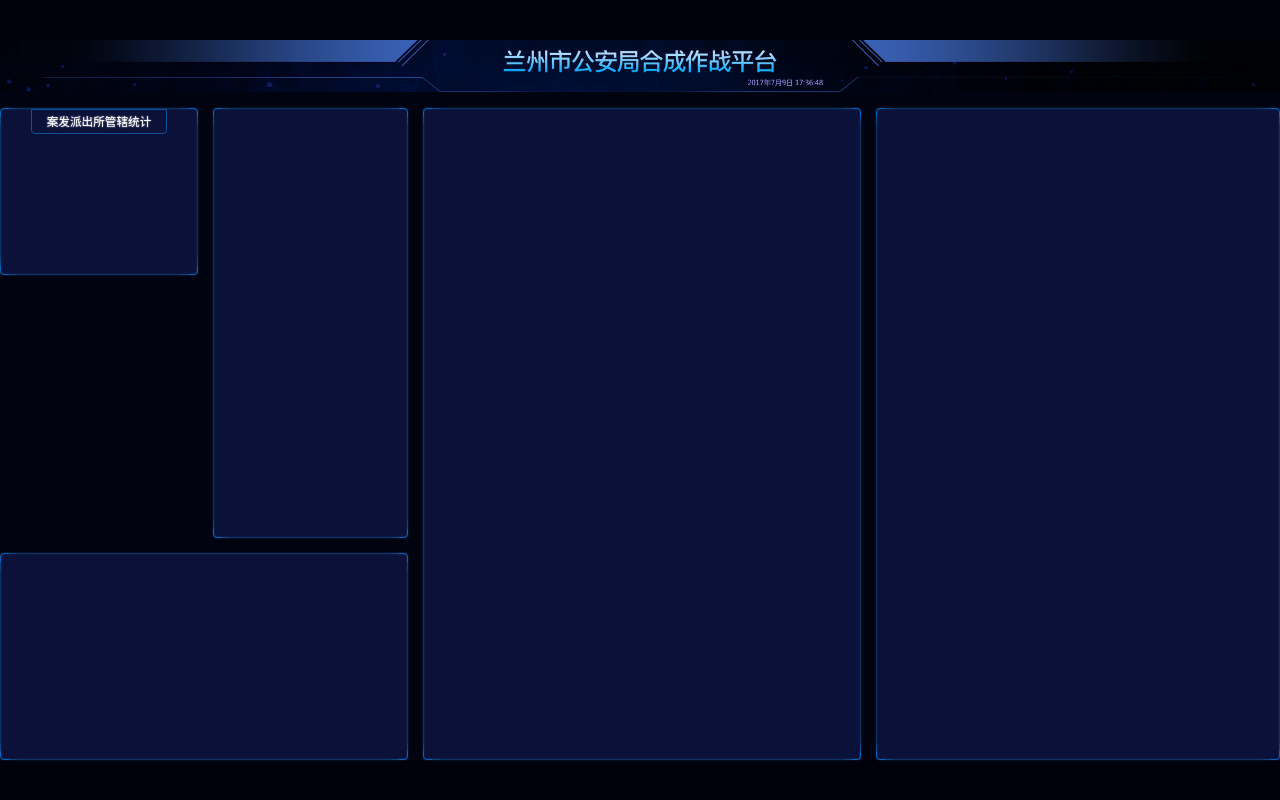
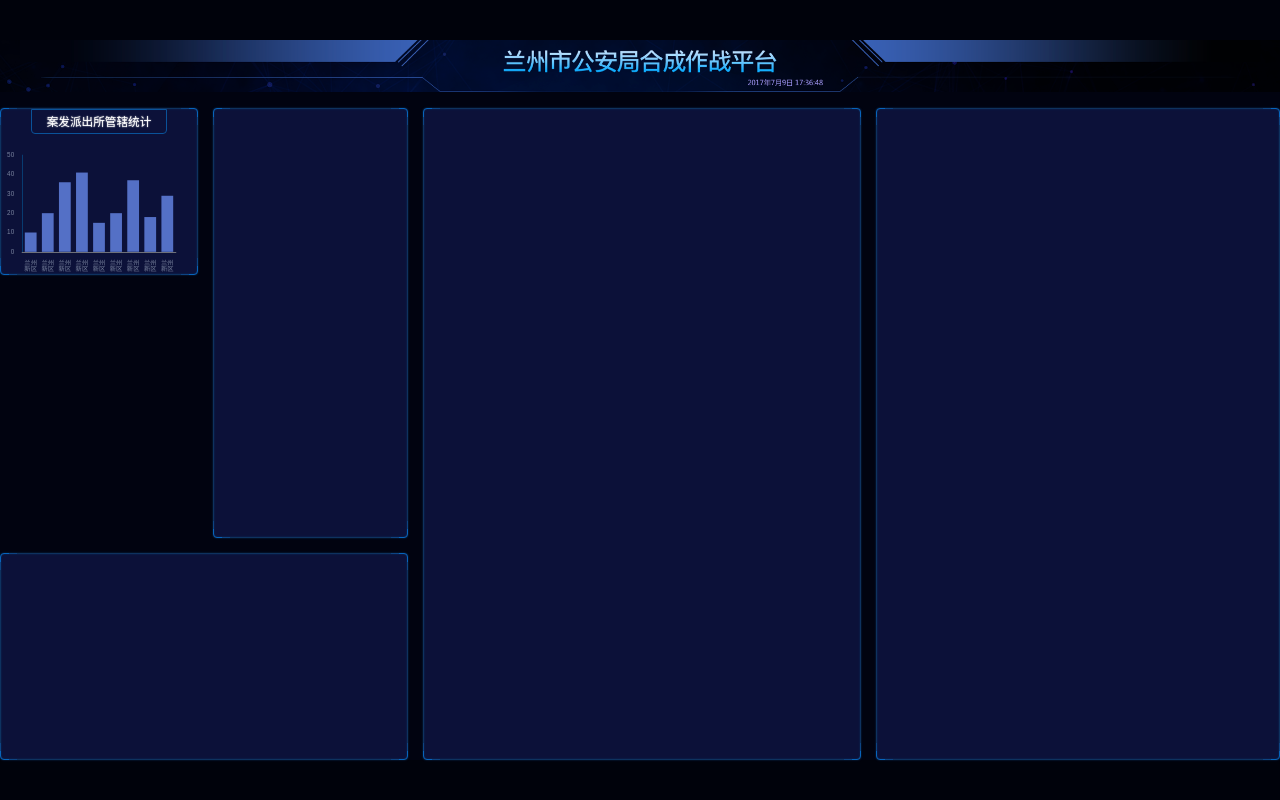
Before and after one commit to lzn01/lsv, a React (Vite) app: page /#/ in a window 1280 px wide. Built offline with nearby package versions, Linux system fonts and the light colour scheme.

Commit message:
第一个柱状图完成

```diff
--- a/index.html
+++ b/index.html
@@ -12,7 +12,7 @@
     // 设备高度
     const clientHeight = document.documentElement.clientHeight
     // 页面宽度
-    const pageWidth = clientWidth / clientHeight > 16 / 9
+    window.pageWidth = clientWidth / clientHeight > 16 / 9
         ? clientHeight * (16 / 9)
         : clientWidth
     // 页面高度
--- a/src/pages/home.scss
+++ b/src/pages/home.scss
@@ -75,10 +75,13 @@
 
     .管辖统计 {
       height: px(315);
+      display: flex;
+      flex-direction: column;
+      align-items: center;
 
       h2 {
+        flex-shrink: 0;
         border: 1px solid #0a5299;
-        display: inline-block;
         border-bottom-left-radius: 4px;
         border-bottom-right-radius: 4px;
         font-size: px(22);
@@ -86,6 +89,10 @@
         padding: px(10) px(28);
         text-shadow: 0 0 px(3) white;
       }
+      .chart{
+        flex: 1;
+        width: 100%;
+      }
     }
   }
 }
--- a/src/pages/home.tsx
+++ b/src/pages/home.tsx
@@ -1,8 +1,63 @@
-import React from 'react';
+import React, {useEffect, useRef} from 'react';
 import './home.scss';
 import headerBg from '../images/header.png'
+import * as echarts from 'echarts'
 
+const px = (n) => n / 2420 * (window as any).pageWidth;
 export const Home = () => {
+    // 拿到div
+    const divRef = useRef(null)
+    // 挂载之后拿到div
+    useEffect(() => {
+        // 打印div信息
+        console.log(divRef.current)
+        var myChart = echarts.init(divRef.current);
+        // 指定图表的配置项和数据
+        var option = {
+            textStyle: {
+                fontSize: px(12),
+                color: '#79839e'
+            },
+            xAxis: {
+                data: ["兰州新区", "兰州新区", "兰州新区", "兰州新区", "兰州新区", "兰州新区", "兰州新区", "兰州新区", "兰州新区"],
+                axisTick: {show: false},
+                axisLabel: {
+                    fontSize: px(12),
+                    // 实现x轴换行
+                    formatter(val) {
+                        const array = val.split('');
+                        if (val.length <= 2) {
+                            return val
+                        }
+                        array.splice(2, 0, '\n');
+                        return array.join('')
+                    }
+                },
+            },
+            yAxis: {
+                splitLine: {show: false},
+                axisLabel: {
+                    fontSize: px(12),
+                },
+                axisLine: {
+                    show: true,
+                    lineStyle: {color: '#083B70'}
+                }
+            },
+            grid: {
+                x: px(40),
+                y: px(40),
+                x2: px(40),
+                y2: px(40),
+            },
+            series: [{
+                name: '销量',
+                type: 'bar',
+                data: [10, 20, 36, 41, 15, 20, 37, 18, 29]
+            }]
+        };
+        myChart.setOption(option);
+    }, [])
     return (
         <div className="home">
             <header style={{backgroundImage: `url(${headerBg})`}}/>
@@ -10,6 +65,7 @@ export const Home = () => {
                 <section className="section1">
                     <div className="bordered 管辖统计">
                         <h2>案发派出所管辖统计</h2>
+                        <div ref={divRef} className="chart"></div>
                     </div>
                 </section>
                 <section className="bordered section2"/>
--- a/src/shared/style.scss
+++ b/src/shared/style.scss
@@ -17,7 +17,7 @@ code {
 *::after {box-sizing: border-box;}
 body {
   font-family: $font-hei;
-  font-size: 16px;
+  //font-size: 16px;
   background: #00020b;
 }
 #root{
```
